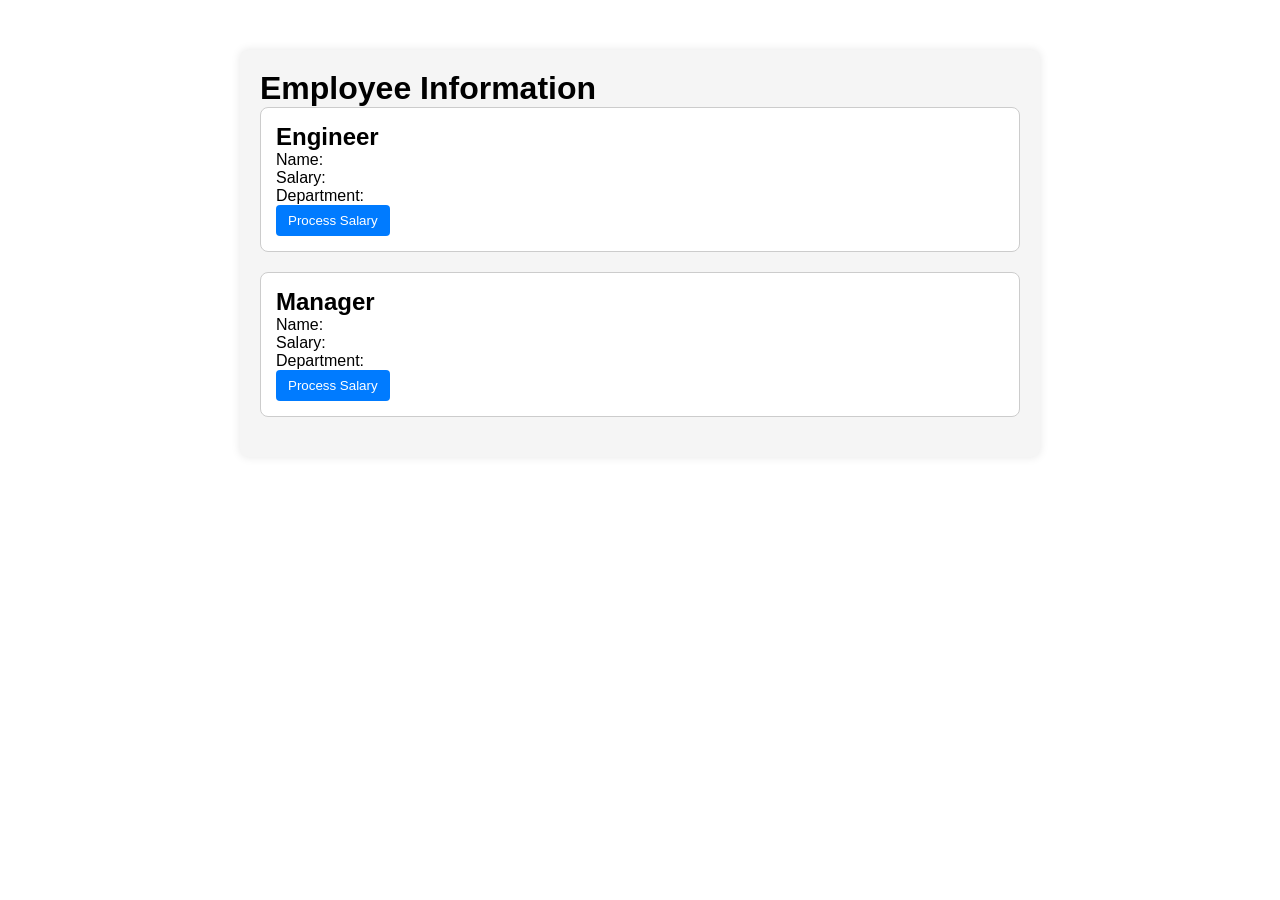
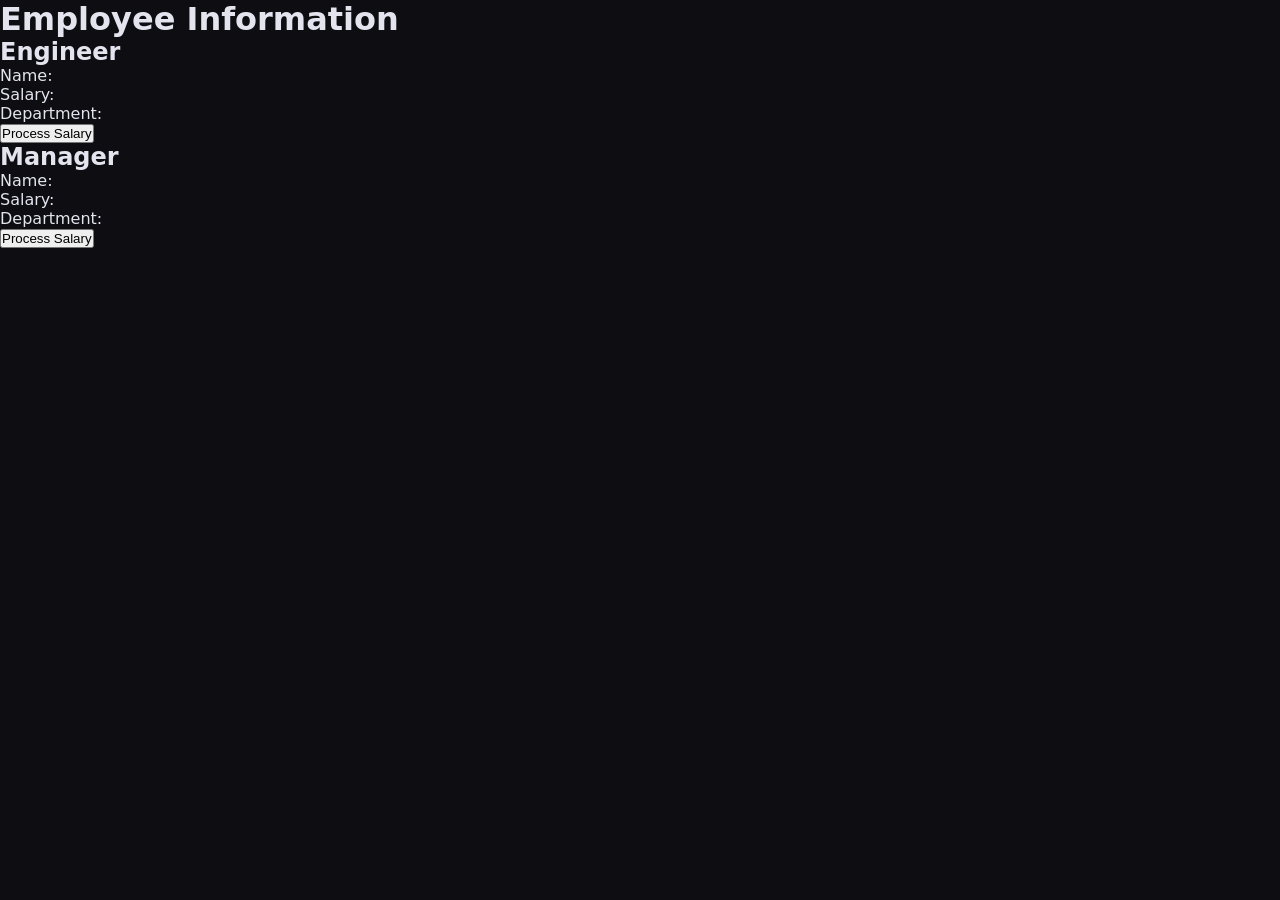

changes with claude

--- a/Behavioral/Visitor/style.css
+++ b/Behavioral/Visitor/style.css
@@ -1,53 +1,150 @@
-* {
-  margin: 0;
-  padding: 0;
-  box-sizing: border-box;
-}
+:root { --accent: #6366f1; }
 
-:root {
-  --color-one: #9e788f;
-  --color-two: #a9b3ce;
-  --color-three: #7cdedc;
-  --color-four: #7284a8;
-  --color-five: #474954;
-}
+*, *::before, *::after { box-sizing: border-box; margin: 0; padding: 0; }
 
 body {
-  font-family: Arial, sans-serif;
-  margin: 0;
-  padding: 0;
+  font-family: system-ui, -apple-system, 'Segoe UI', sans-serif;
+  background: #0d0d12;
+  color: #e4e4ef;
+  min-height: 100vh;
+  display: flex;
+  flex-direction: column;
 }
 
-.container {
-  max-width: 800px;
-  margin: 50px auto;
-  padding: 20px;
-  background-color: #f5f5f5;
+.pattern-header {
+  padding: 1.25rem 2rem;
+  border-bottom: 1px solid rgba(255,255,255,0.07);
+  background: rgba(255,255,255,0.02);
+  display: flex;
+  flex-direction: column;
+  gap: 0.35rem;
+}
+
+.pattern-badge {
+  display: inline-block;
+  font-size: 0.7rem;
+  font-weight: 700;
+  letter-spacing: 0.08em;
+  text-transform: uppercase;
+  padding: 0.2rem 0.65rem;
+  border-radius: 999px;
+  width: fit-content;
+  background: rgba(99,102,241,0.15);
+  color: #a5b4fc;
+  border: 1px solid rgba(99,102,241,0.3);
+}
+
+.pattern-title { font-size: 1.4rem; font-weight: 700; color: #f1f1f8; }
+.pattern-desc { font-size: 0.85rem; color: #9ca3af; }
+
+.pattern-flow {
+  display: flex;
+  align-items: center;
+  justify-content: center;
+  gap: 0.5rem;
+  padding: 0.85rem 2rem;
+  background: rgba(99,102,241,0.04);
+  border-bottom: 1px solid rgba(255,255,255,0.05);
+  flex-wrap: wrap;
+}
+
+.flow-node {
+  background: rgba(99,102,241,0.08);
+  border: 1px solid rgba(99,102,241,0.2);
   border-radius: 8px;
-  box-shadow: 0 0 10px rgba(0, 0, 0, 0.1);
+  padding: 0.4rem 0.85rem;
+  font-size: 0.72rem;
+  font-weight: 600;
+  color: #818cf8;
+  text-align: center;
+  line-height: 1.5;
+}
+.flow-node.highlight {
+  background: rgba(99,102,241,0.2);
+  border-color: rgba(99,102,241,0.5);
+  color: #a5b4fc;
+}
+.flow-node span { font-size: 0.65rem; color: #6b7280; font-weight: 400; display: block; }
+.flow-arrow { color: #374151; font-size: 0.85rem; white-space: nowrap; }
+
+.demo {
+  flex: 1;
+  display: flex;
+  align-items: center;
+  justify-content: center;
+  padding: 2rem;
 }
 
-.employee {
-  margin-bottom: 20px;
-  padding: 15px;
-  background-color: #fff;
-  border: 1px solid #ccc;
+.container { width: 100%; max-width: 640px; }
+
+.employee-grid {
+  display: grid;
+  grid-template-columns: 1fr 1fr;
+  gap: 1.25rem;
+}
+
+.employee.card {
+  background: #16161f;
+  border: 1px solid rgba(255,255,255,0.07);
+  border-radius: 14px;
+  padding: 1.5rem;
+  display: flex;
+  flex-direction: column;
+  gap: 1rem;
+}
+
+.employee-header {
+  display: flex;
+  align-items: center;
+  justify-content: space-between;
+  padding-bottom: 0.75rem;
+  border-bottom: 1px solid rgba(255,255,255,0.07);
+}
+
+.emp-badge {
+  font-size: 0.72rem;
+  font-weight: 700;
+  padding: 0.2rem 0.65rem;
+  border-radius: 999px;
+  text-transform: uppercase;
+  letter-spacing: 0.06em;
+}
+.engineer-badge {
+  background: rgba(99,102,241,0.15);
+  color: #a5b4fc;
+  border: 1px solid rgba(99,102,241,0.3);
+}
+.manager-badge {
+  background: rgba(245,158,11,0.15);
+  color: #fcd34d;
+  border: 1px solid rgba(245,158,11,0.3);
+}
+
+.bonus-rate { font-size: 0.72rem; color: #6ee7b7; font-weight: 600; }
+
+.emp-field {
+  display: flex;
+  justify-content: space-between;
+  align-items: center;
+  padding: 0.4rem 0;
+  border-bottom: 1px solid rgba(255,255,255,0.04);
+}
+.emp-label { font-size: 0.78rem; color: #6b7280; font-weight: 500; }
+.emp-value { font-size: 0.85rem; color: #d1d5db; font-weight: 500; }
+.emp-value.salary { font-family: 'SF Mono', 'Fira Code', monospace; color: #6ee7b7; }
+
+.btn-process {
+  background: rgba(99,102,241,0.12);
+  color: #a5b4fc;
+  border: 1px solid rgba(99,102,241,0.25);
   border-radius: 8px;
-}
-
-.employee h2 {
-  margin-top: 0;
-}
-
-.employee button {
-  padding: 8px 12px;
-  background-color: #007bff;
-  color: #fff;
-  border: none;
-  border-radius: 4px;
+  padding: 0.55rem 0.85rem;
+  font-size: 0.8rem;
+  font-weight: 500;
   cursor: pointer;
+  width: 100%;
+  font-family: inherit;
+  transition: background 0.15s;
+  margin-top: auto;
 }
-
-.employee button:hover {
-  background-color: #0056b3;
-}
+.btn-process:hover { background: rgba(99,102,241,0.22); }
